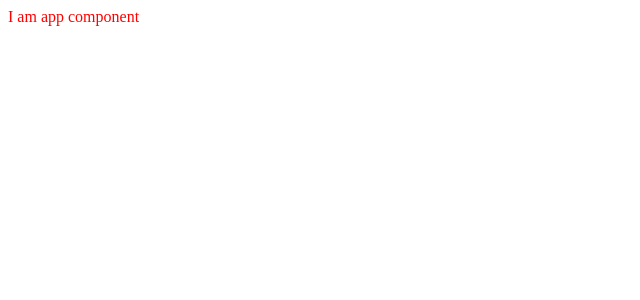
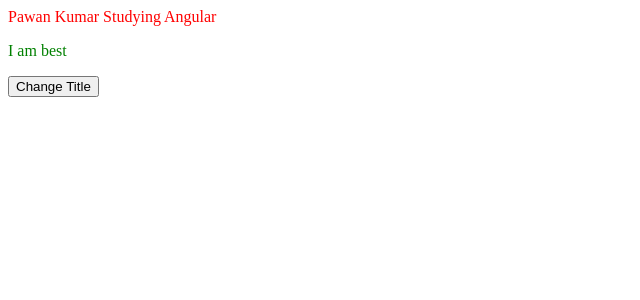
Before and after one commit to Rubipatel1989/angular19-first, an Angular app: page / in a window 1280 px wide. Shown: the top 300 px of the page, without its empty margins (0-640 px from the left). Built offline with nearby package versions, Linux system fonts and the light colour scheme.

Commit message:
Visit On Process

```diff
--- a/src/app/app.component.css
+++ b/src/app/app.component.css
@@ -1,6 +1,6 @@
 div{
     color: red;
+    p{
+        color: green;
+    }
 }
-body{
-    background-color: black;
-}
--- a/src/app/app.component.html
+++ b/src/app/app.component.html
@@ -1 +1,4 @@
-<div>I am app component</div>
+<div>{{ title }}
+    <p>I am best</p>
+</div>
+<button (click)="changeTitle()">Change Title</button>
--- a/src/app/app.component.ts
+++ b/src/app/app.component.ts
@@ -3,10 +3,20 @@
 
 @Component({
   selector: 'app-root',
+  standalone: true,
   imports: [RouterOutlet],
   templateUrl: './app.component.html',
   styleUrl: './app.component.css'
 })
 export class AppComponent {
-  title = 'angular-19-first';
+  title = 'Pawan Kumar Studying Angular';
+  constructor() {
+    console.log('Constructor');
+  }
+  ngOnInit(): void {
+    console.log('On Init');
+  }
+  changeTitle() {
+    this.title = 'Pawan Kumar Studying Angular that is great';
+  }
 }
--- a/src/app/app.config.ts
+++ b/src/app/app.config.ts
@@ -5,5 +5,9 @@
 import { provideClientHydration, withEventReplay } from '@angular/platform-browser';
 
 export const appConfig: ApplicationConfig = {
-  providers: [provideZoneChangeDetection({ eventCoalescing: true }), provideRouter(routes), provideClientHydration(withEventReplay())]
+  providers: [
+    provideZoneChangeDetection({ eventCoalescing: true }),
+    provideRouter(routes),
+    provideClientHydration(withEventReplay())
+  ]
 };
```
Also changed, not shown: 1 other file (tests, documents, lock files or other folders).
